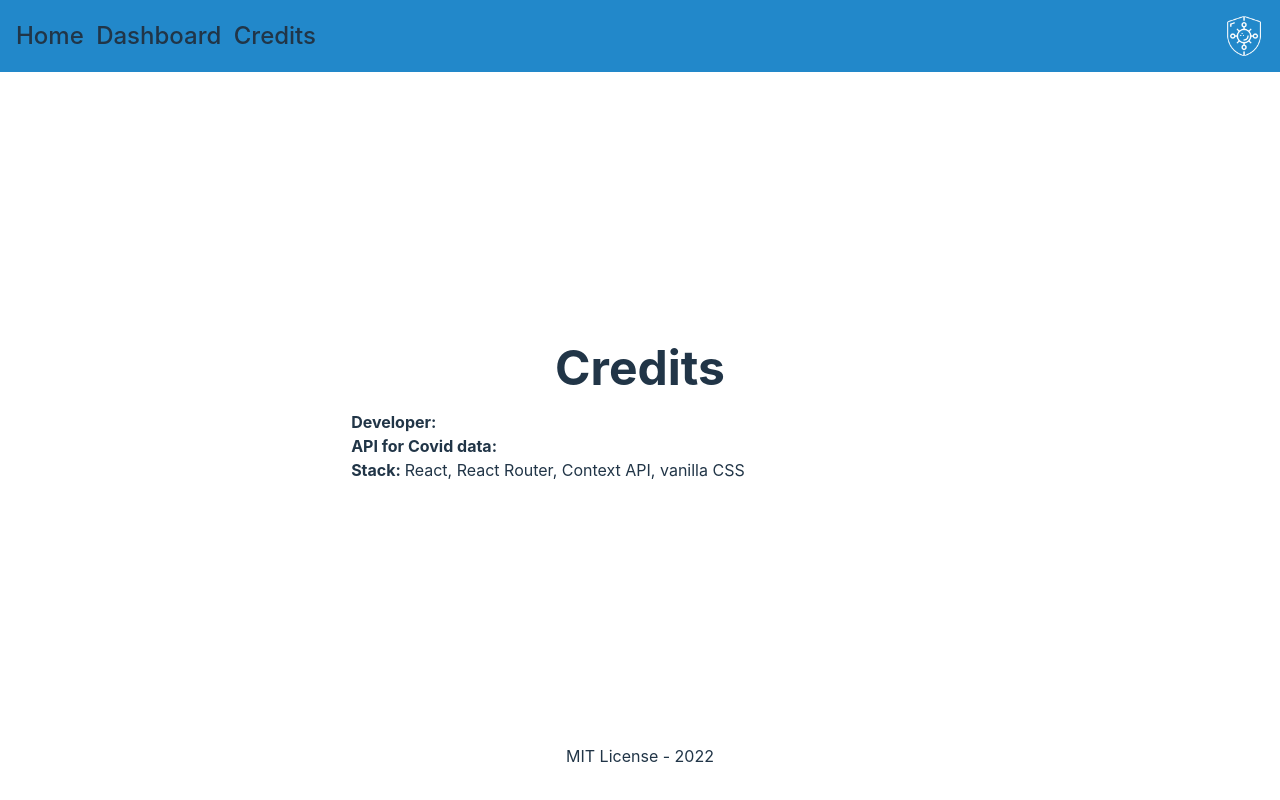
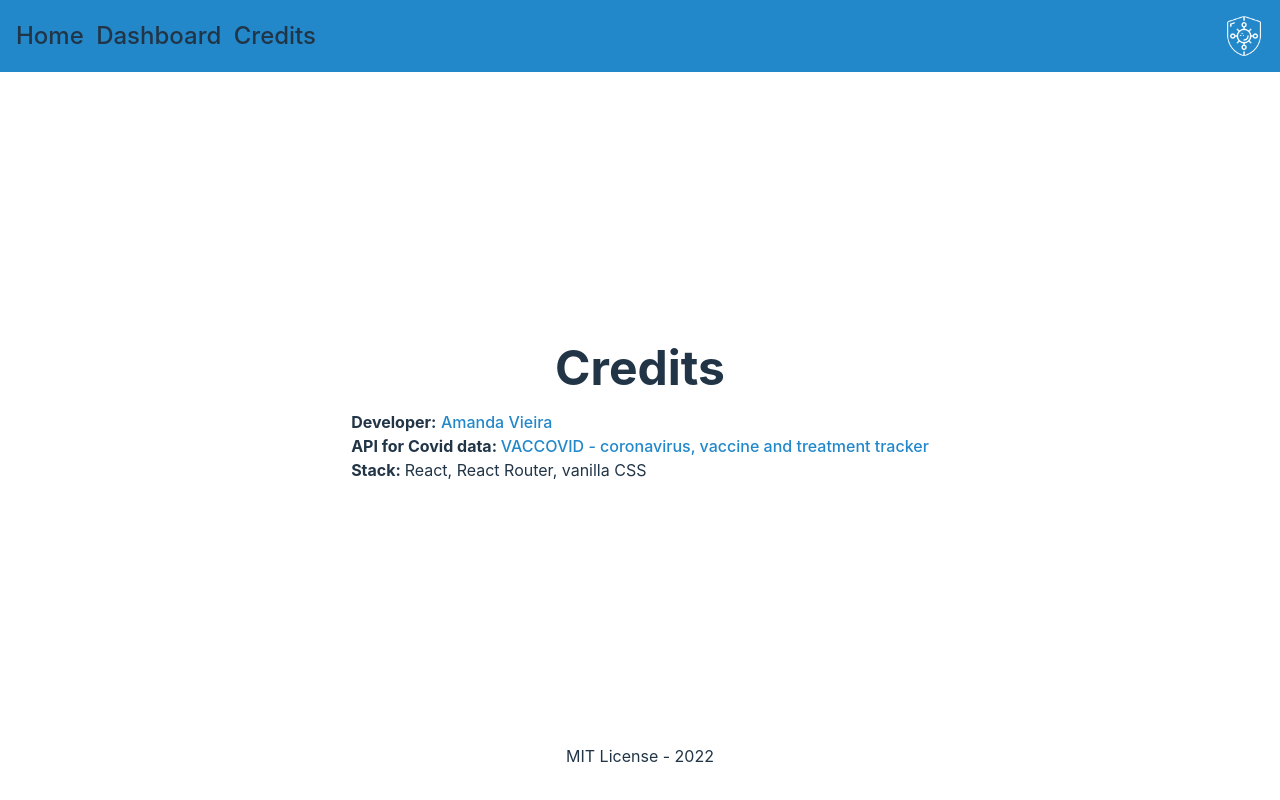
Before and after one commit to amandaalexandre/covid-countries, a React (Vite) app: page /credits in a window 1280 px wide. Built offline with nearby package versions, Linux system fonts and the light colour scheme.

Commit message:
style: making links in credits page more visible

```diff
--- /dev/null
+++ b/src/assets/credits.css
@@ -0,0 +1,3 @@
+.credits > a {
+    color: var(--blue);
+}
--- a/src/views/Credits.jsx
+++ b/src/views/Credits.jsx
@@ -1,14 +1,15 @@
 import React from 'react'
+import '../assets/credits.css'
 
 function Credits() {
   return (
-    <div>
+    <div className='credits'>
       <h1>Credits</h1>
       <b>Developer:</b> <a href="https://www.linkedin.com/in/amandavieiradev/">Amanda Vieira</a>
       <br/>
       <b>API for Covid data: </b><a href="https://rapidapi.com/vaccovidlive-vaccovidlive-default/api/vaccovid-coronavirus-vaccine-and-treatment-tracker/">VACCOVID - coronavirus, vaccine and treatment tracker</a>
       <br/>
-      <b>Stack: </b>React, React Router, Context API, vanilla CSS
+      <b>Stack: </b>React, React Router, vanilla CSS
     </div>
   )
 }
```
